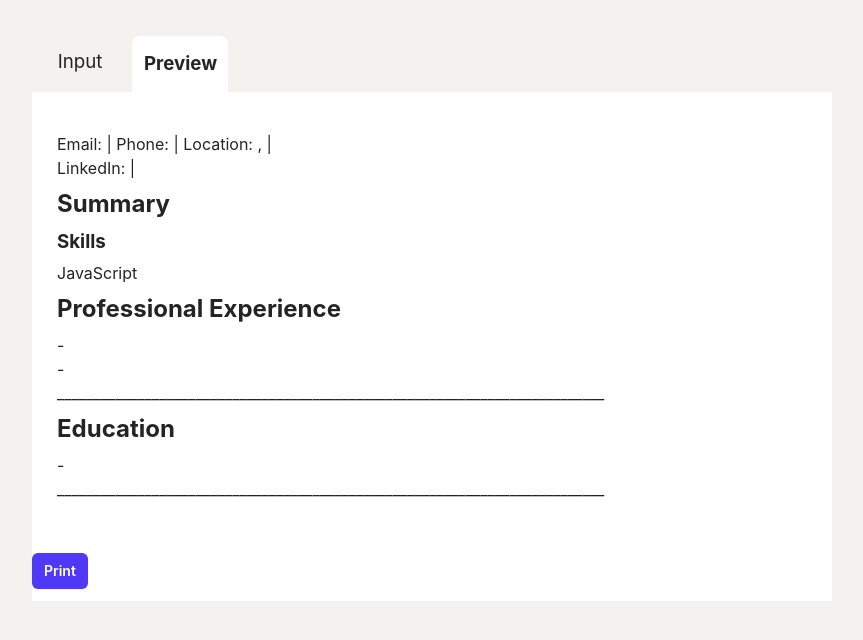
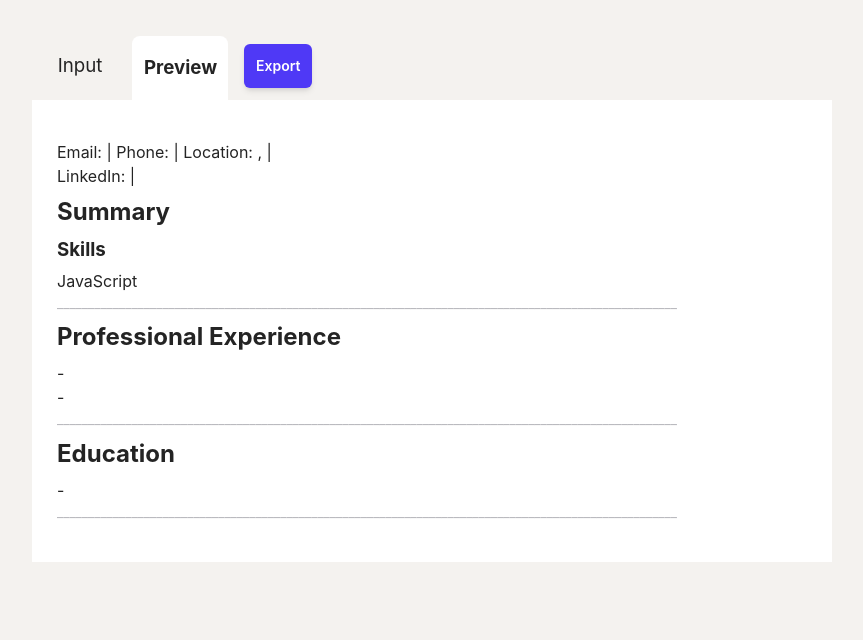
Before and after one commit to jmy-kellogg/tyfyc, a Vue app: page / in a window 1280 px wide. Both pictures are taken after a click on the button "Preview". Shown: the top 640 px of the page, without its empty margins (0-863 px from the left). Built offline with nearby package versions, Linux system fonts and the light colour scheme.

Commit message:
clean up stying

```diff
--- a/src/client/App.vue
+++ b/src/client/App.vue
@@ -1,6 +1,6 @@
 <script lang="ts">
 import { defineComponent } from "vue";
-
+import jsPDF from "jspdf";
 import ManualForm from "./components/ManualForm.vue";
 import FormattedDoc from "./components/FormattedDoc.vue";
 
@@ -19,6 +19,25 @@ export default defineComponent({
     },
     showPreview() {
       return this.view == "preview";
+    },
+  },
+  methods: {
+    onPrint() {
+      const element = document.getElementById("element-to-convert");
+      const doc = new jsPDF();
+
+      // extra details we can reference when importing
+      doc.setProperties({
+        author: "tyfyc",
+        keywords: "resume",
+      });
+      doc.html(element, {
+        callback: function (doc) {
+          doc.save("sample-document.pdf");
+        },
+        width: 170,
+        windowWidth: 650, //window width in CSS pixels
+      });
     },
   },
 });
@@ -50,6 +69,13 @@ export default defineComponent({
     >
       <h3>Preview</h3>
     </button>
+    <button
+      v-if="view == 'preview'"
+      class="rounded-md bg-indigo-600 m-3 p-3 text-sm font-semibold text-white shadow-md hover:bg-indigo-500 hover:cursor-pointer"
+      @click="onPrint"
+    >
+      Export
+    </button>
   </div>
   <div class="flex bg-white">
     <ManualForm v-if="showForm" />
--- a/src/client/components/FormattedDoc.vue
+++ b/src/client/components/FormattedDoc.vue
@@ -23,34 +23,13 @@ export default defineComponent({
     ...mapState("skills", { skills: "skillsList" }),
     divider,
   },
-  methods: {
-    onPrint() {
-      const element = document.getElementById("element-to-convert");
-      const doc = new jsPDF();
-
-      // extra details we can reference when importing
-      doc.setProperties({
-        author: "tyfyc",
-        keywords: "resume",
-      });
-      doc.html(element, {
-        callback: function (doc) {
-          doc.save("sample-document.pdf");
-        },
-        x: 15,
-        y: 15,
-        width: 170, //target width in the PDF document
-        windowWidth: 650, //window width in CSS pixels
-      });
-    },
-  },
 });
 </script>
 
 <template>
-  <div>
   <div class="page">
     <div id="element-to-convert">
+      <div>
         <div>
           <h1>{{ firstName }} {{ lastName }}</h1>
           <p>
@@ -59,14 +38,16 @@ export default defineComponent({
           </p>
           <p>LinkedIn: {{ linkedIn }} | {{ gitHub }}</p>
           <h2>Summary</h2>
+          <p>{{ summary }}</p>
         </div>
         <div>
-          <p>{{ summary }}</p>
           <h3>Skills</h3>
           <ul>
             <li v-for="skill in skills" :key="skill.id">{{ skill.name }}</li>
           </ul>
         </div>
+      </div>
+      <p class="divider">{{ divider }}</p>
       <div>
         <h2>Professional Experience</h2>
         <div v-for="(job, index) in jobs" :key="index">
@@ -76,7 +57,7 @@ export default defineComponent({
           <p>
             {{ job.description }}
           </p>
-            <p>{{ divider }}</p>
+          <p class="divider">{{ divider }}</p>
         </div>
       </div>
       <div>
@@ -86,18 +67,10 @@ export default defineComponent({
             {{ school.degree }}
           </p>
           <p>{{ school.school }} - {{ school.gradYear }}</p>
-            <p>{{ divider }}</p>
+          <p class="divider">{{ divider }}</p>
         </div>
       </div>
     </div>
-    </div>
-
-    <button
-      class="rounded-md bg-indigo-600 my-3 px-3 py-2 text-sm font-semibold text-white shadow-xs hover:bg-indigo-500 focus-visible:outline-2 focus-visible:outline-offset-2 focus-visible:outline-indigo-600"
-      @click="onPrint"
-    >
-      Print
-    </button>
   </div>
 </template>
 
@@ -107,8 +80,8 @@ export default defineComponent({
 }
 
 #element-to-convert {
+  width: 750px;
   margin: 25px;
-  width: 750px;
 }
 
 h1 {
@@ -134,4 +107,9 @@ h4 {
   margin: 0.25em 0px;
   font-weight: bold;
 }
+
+.divider {
+  color: #a8a8aec9;
+  font-size: 0.85em;
+}
 </style>
--- a/src/client/components/ManualForm.vue
+++ b/src/client/components/ManualForm.vue
@@ -35,7 +35,7 @@ export default defineComponent({
 </script>
 
 <template>
-  <div class="bg-white p-5">
+  <div class="bg-white m-5 p-5 w-[650px]">
     <form>
       <DocUploaderVue />
       <h2><b>Personal</b></h2>
--- a/src/server/index.js
+++ b/src/server/index.js
@@ -13,7 +13,7 @@ export const snake_case_string = (str) => {
   return regexOutput.map((s) => s?.toLowerCase()).join("_");
 };
 export const divider = () => {
-  let index = 75;
+  let index = 100;
   let line = "";
   while (index > 0) {
     index--;
@@ -53,7 +53,7 @@ const getSkills = (textData = []) => {
   const skills = textData
     .slice(
       textData.indexOf("Skills") + 1,
-      textData.indexOf("Professional Experience")
+      textData.indexOf("Professional Experience") - 1
     )
     .map((skill) => ({
       name: skill,
--- a/src/utils/index.ts
+++ b/src/utils/index.ts
@@ -8,7 +8,7 @@ export const snake_case_string = (str: string): string => {
 
 // This is to allow us to see sections when importing pdf, until we have a more robust parser
 export const divider = (): string => {
-  let index = 75;
+  let index = 100;
   let line = "";
   while (index > 0) {
     index--;
```
Also changed, not shown: src/client/style.css (+0 -22 lines). Lines whose indentation alone changed are shown as unchanged.
